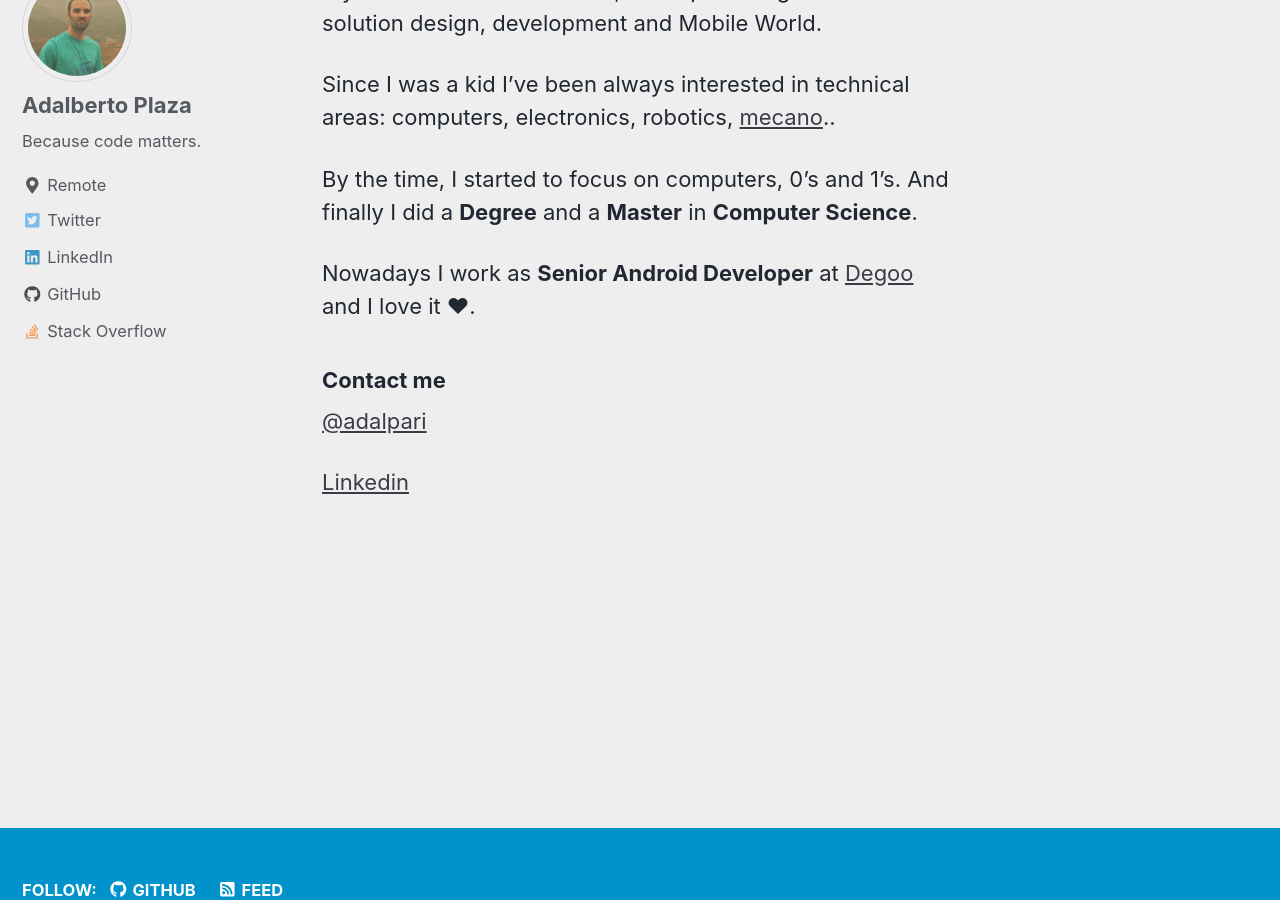
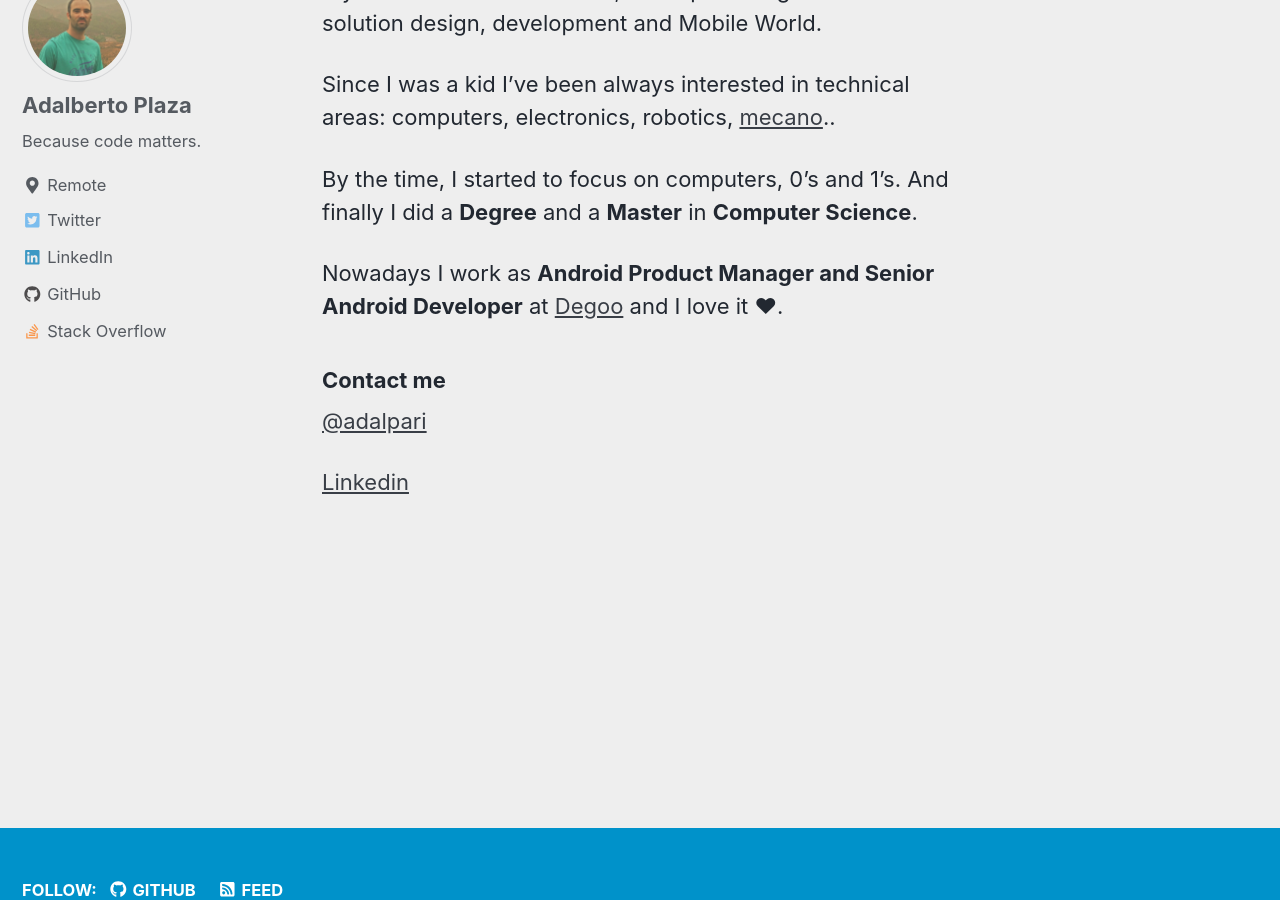
Before and after one commit to adalpari/adalpari.github.io, a Jekyll site: the page built from _pages/about.md, in a window 1280 px wide and 900 px high, scrolled down 383 px. Built offline with Jekyll 4.4.1, drawn with Linux system fonts in a browser that asks for light colours; nearby versions of some CDN libraries; a script bundle is joined from its source files by our own code; comment, search, counter and statistics services are not loaded.

Commit message:
Updating about

```diff
--- a/_pages/about.md
+++ b/_pages/about.md
@@ -11,7 +11,7 @@ Since I was a kid I've been always interested in technical areas: computers, ele
 
 By the time, I started to focus on computers, 0's and 1's. And finally I did a __Degree__ and a __Master__ in __Computer Science__.
 
-Nowadays I work as __Senior Android Developer__ at [Degoo](https://play.google.com/store/apps/details?id=com.degoo.android) and I love it ♥.
+Nowadays I work as __Android Product Manager and Senior Android Developer__ at [Degoo](https://play.google.com/store/apps/details?id=com.degoo.android) and I love it ♥.
 
 
 ### Contact me
```
